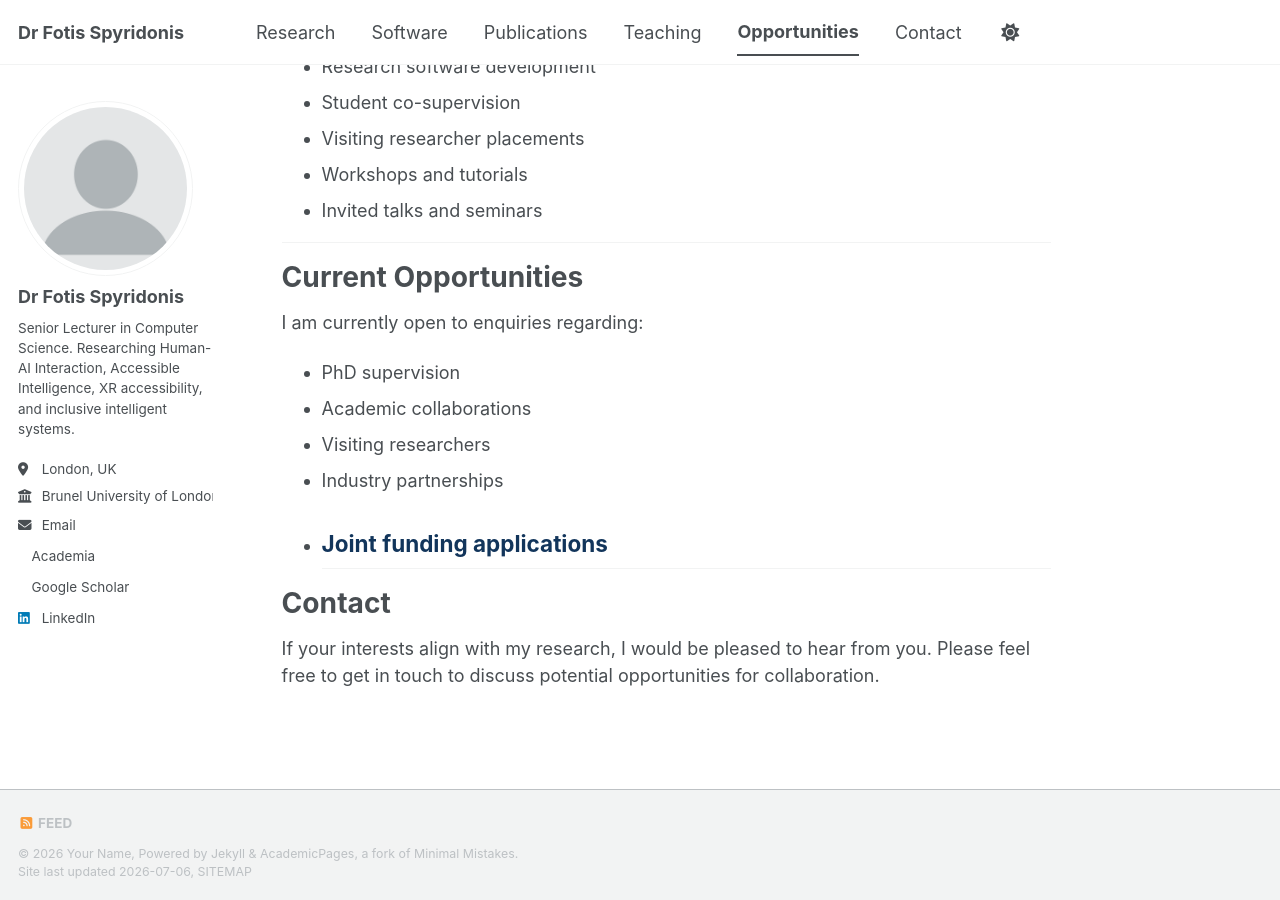
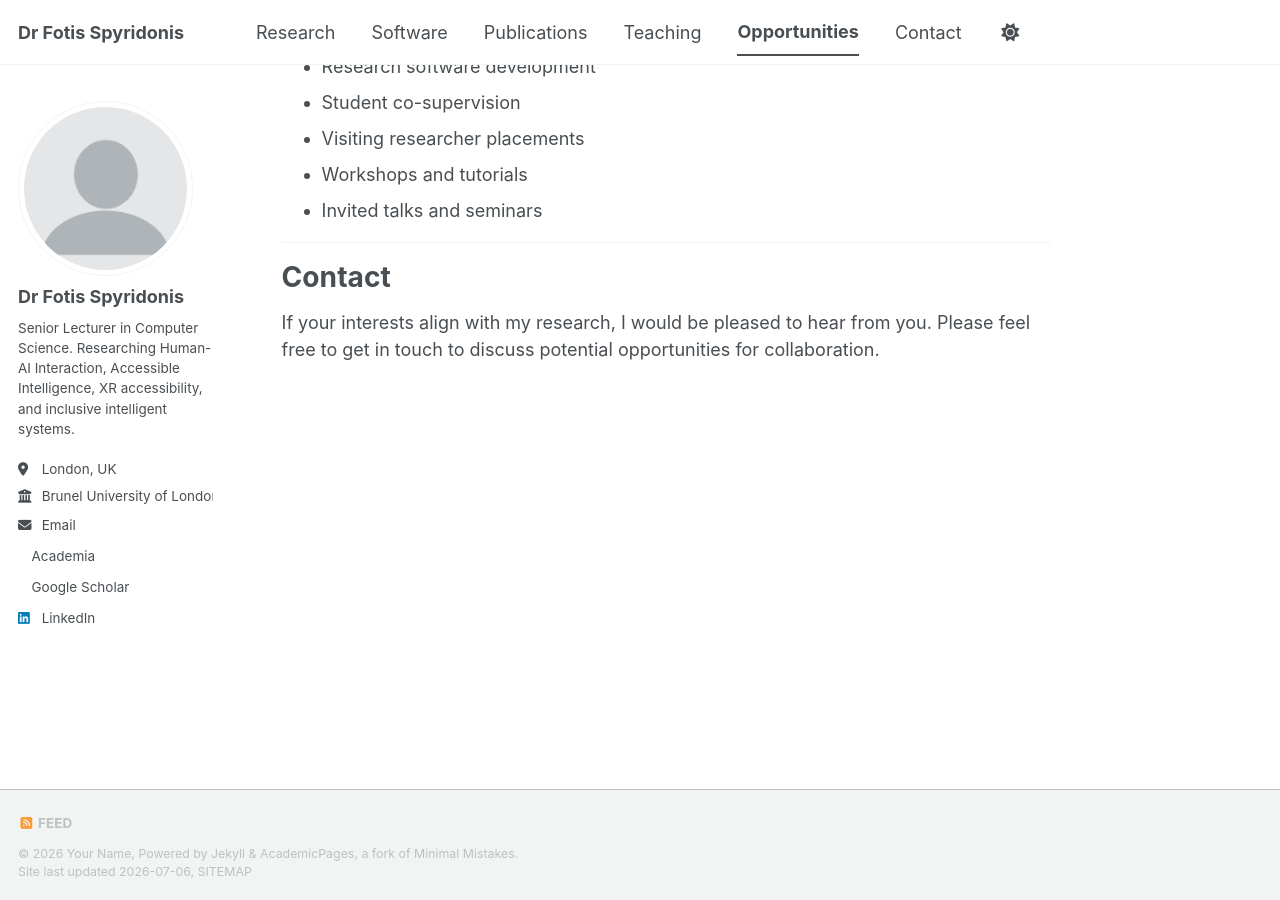
Before and after one commit to fotios-spyridonis/fotios-spyridonis.github.io, a Jekyll site: the page built from _pages/opportunities.md, in a window 1280 px wide and 900 px high, scrolled down 827 px. Built offline with Jekyll 4.4.1, drawn with Linux system fonts in a browser that asks for light colours; a style sheet for code colours, icons or effects is not loaded.

Commit message:
Update opportunities.md

```diff
--- a/_pages/opportunities.md
+++ b/_pages/opportunities.md
@@ -35,17 +35,6 @@ I am interested in establishing collaborations with researchers, universities, p
 
 ---
 
-# Current Opportunities
-
-I am currently open to enquiries regarding:
-
-- PhD supervision
-- Academic collaborations
-- Visiting researchers
-- Industry partnerships
-- Joint funding applications
----
-
 # Contact
 
 If your interests align with my research, I would be pleased to hear from you. Please feel free to get in touch to discuss potential opportunities for collaboration.
```
